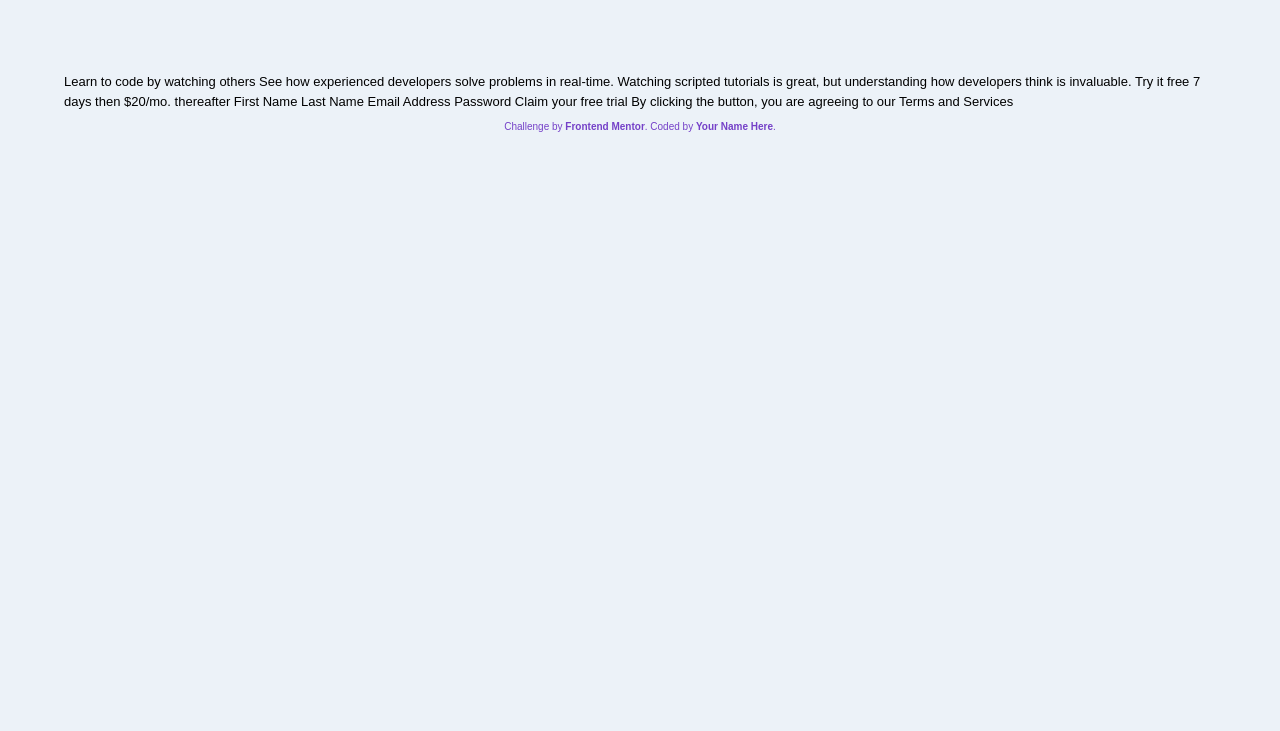
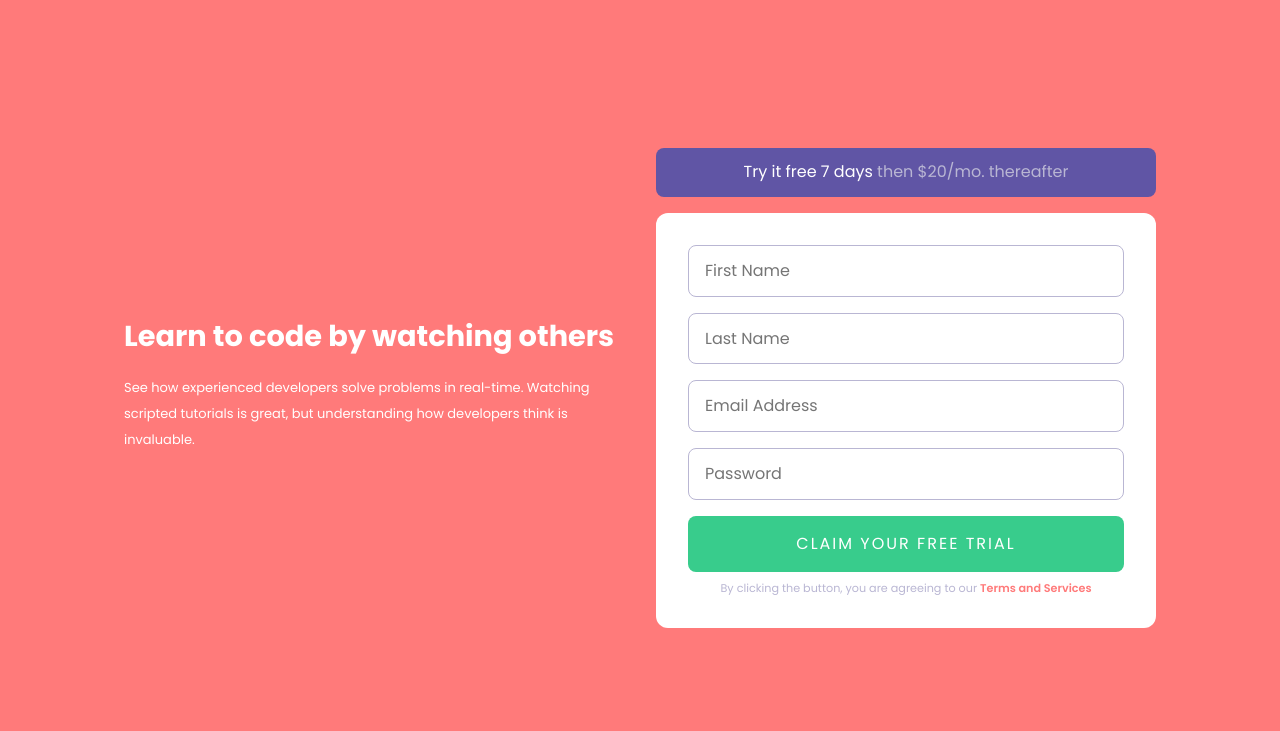
Before and after one commit to mbilal-x/frontendmentor__P7_intro-conponent-with-signup, a plain HTML site: page index.html in a window 1280 px wide. Drawn offline with Linux system fonts and the light colour scheme.

Commit message:
done coding
- css variables
- semantic html
- flexbox

```diff
--- a/index.html
+++ b/index.html
@@ -10,34 +10,38 @@
 
     <link rel="stylesheet" href="./styles.css">
 
-    <title>Frontend Mentor | Intro component with sign up form</title>
+    <title>mbilal-x | Intro component with sign up form</title>
 
 </head>
 
 <body>
 
-    Learn to code by watching others
+    <main class="panel">
+        <section class="intro-area">
+            <h1 class="primary-heading">Learn to code by watching others</h1>
+            <p class="text">See how experienced developers solve problems in real-time. Watching scripted tutorials is
+                great,
+                but understanding how developers think is invaluable.</p>
+        </section>
+        <section class="login-area">
+            <div class="btn btn--featured">Try it free 7 days <span>then $20/mo. thereafter</span></div>
+            <form action="" id="login-form">
+                <input class="form__input input-1" name="firstName" type="text" required placeholder="First Name">
+                <input class="form__input input-2" name="lastName" type="text" required placeholder="Last Name">
+                <input class="form__input input-3" name="userEmail" type="email" required placeholder="Email Address">
+                <input class="form__input input-4" name="userPassword" type="password" required placeholder="Password">
+                <button class="btn btn--submit ">Claim your free trial</button>
+                <p class="subtext">By clicking the button, you are agreeing to our <a href="#">Terms and Services</a></p>
+            </form>
+        </section>
+    </main>
 
-    See how experienced developers solve problems in real-time. Watching scripted tutorials is great,
-    but understanding how developers think is invaluable.
-
-    Try it free 7 days then $20/mo. thereafter
-
-    First Name
-    Last Name
-    Email Address
-    Password
-
-    Claim your free trial
-
-    By clicking the button, you are agreeing to our Terms and Services
-
-    <footer>
+    <!-- <footer>
         <p class="attribution">
             Challenge by <a href="https://www.frontendmentor.io?ref=challenge" target="_blank">Frontend Mentor</a>.
-            Coded by <a href="#">Your Name Here</a>.
+            Coded by <a href="#">Muhammad Bilal</a>.
         </p>
-    </footer>
+    </footer> -->
 </body>
 
 </html>
--- a/styles.css
+++ b/styles.css
@@ -79,120 +79,173 @@ select {
     scroll-behavior: auto !important;
   }
 }
+
 /* END OF RESET ----------------------------------------------------- */
 
 
 /* CUSTOM PROPERTIES ------------------------------------------------ */
 
-/* ### Primary
-- Red: hsl(0, 100%, 74%)
-- Green: hsl(154, 59%, 51%)
-
-### Accent
-- Blue: hsl(248, 32%, 49%)
-### Neutral
-- Dark Blue: hsl(249, 10%, 26%)
-- Grayish Blue: hsl(246, 25%, 77%) */
-
 :root {
-    --primary-moderate-violet: hsl(263, 55%, 52%);
-    --primary-very-dark-grayish-blue: hsl(217, 19%, 35%);
-    --primary-very-dark-blackish-blue: hsl(219, 29%, 14%);
-    --primary-white: hsl(0, 0%, 100%);
-    --neutral-gray: hsl(0, 0%, 81%);
-    --neutral-light-grayish-blue: hsl(210, 46%, 95%);
-
+  --primary-white: white;
+  --primary-dark-white: hsl(240, 14%, 90%);
+  --primary-red: hsl(0, 100%, 74%);
+  --primary-green: hsl(154, 59%, 51%);
+  --accent: hsl(248, 32%, 49%);
+  --neutral-dark-blue: hsl(249, 10%, 26%);
+  --neutral-grayish-Blue: hsl(246, 25%, 77%);
   --fw-light: 400;
   --fw-normal: 500;
   --fw-bold: 600;
   --fw-bolder: 700;
-
-    /*
-1. "Verified Graduate" has the same color
-as the person's name with 50% opacity
-2. Review paragraphs inside the quotations
-have the same color as well, but are at 70% opacity
-    */
-}
-
-h1 {
-    font-size: 0;
-    width: 1px;
-    height: 1px;
-    display: inline-block;
-    overflow: hidden;
-    position: absolute;
-    border: 0!important;
-    padding: 0!important;
-    margin: 0!important;
-    clip: rect(1px,1px,1px,1px);
-}
-
-body {
-    font-size: 0.8125rem;
-    padding: 4.5rem 1.5rem;
-    background-color: var(--neutral-light-grayish-blue);
-    font-family: 'Barlow Semi Condensed', sans-serif;
-    min-height: 100vh;
-}
-
-main {
-    display: grid;
-    gap: 1.465rem;
-}
-
-.card {
-    padding: 1.5rem 1.9rem;
-    border-radius: 0.5rem;
 }
 
 
-/* UTILITIES -------------------------------------------------------- */
-
-.card-1 {
-    background: var(--primary-moderate-violet) url(images/bg-pattern-quotation.svg) no-repeat right 11% top;
+body {
+  font-size: 1rem;
+  padding: 4.5rem 1.5rem;
+  background-color: var(--primary-red);
+  font-family: poppins, sans-serif;
+  min-height: 100vh;
+  display: flex;
+  justify-content: center;
 }
 
-.card-2 {
-    background-color: var(--primary-very-dark-grayish-blue);
+.panel {
+  display: flex;
+  flex-direction: column;
+  align-items: center;
+  max-width: 350px;
+  color: var(--primary-white);
+  text-align: center;
 }
 
-.card-3,
-.card-5 {
-    background-color: var(--primary-white);
+.intro-area {
+  margin: 1rem 0;
 }
 
-.card-4 {
-    background-color: var(--primary-very-dark-blackish-blue);
+.primary-heading {
+  font-size: 1.8rem;
+  font-weight: var(--fw-bolder);
 }
 
-.font-light {
+.text {
+  margin-top: 1rem;
+  margin-bottom: 2rem;
+  line-height: 2;
   color: var(--primary-white);
 }
 
-.font-dark {
-    color: var(--primary-very-dark-blackish-blue);
+.login-area {
+  margin: 1rem 0;
 }
 
-/* FOOTER ----------------------------------------------------------- */
-
-.attribution {
-    margin-top: 0.5rem;
-    font-size: 0.625rem;
-    text-align: center;
-    color: var(--primary-moderate-violet);
+.btn {
+  width: 100%;
+  border: 1px solid black;
+  border-radius: 0.5rem;
+  padding: 1rem 0;
 }
 
-.attribution a {
-    color: var(--primary-moderate-violet);
+#login-form {
+  width: 100%;
+  margin: 1.5rem 0;
+  padding: 1rem 1.2rem;
+  background-color: var(--primary-white);
+  border-radius: 12px;
+}
+
+.form__input {
+  width: 100%;
+  padding: 1rem 1rem;
+  border: 1px solid var(--neutral-grayish-Blue);
+  border-radius: 0.5rem;
+  margin: 0.5rem 0;
+
+}
+
+.subtext {
+  padding: 0 1rem;
+  margin-bottom: 0.5rem;
+  width: 100%;
+  font-size: 0.8rem;
+  color: var(--neutral-grayish-Blue);
+}
+
+.subtext a {
+  color: var(--primary-red);
   text-decoration: none;
   font-weight: var(--fw-bold);
 }
 
+.btn--featured {
+  padding: 1rem 4rem;
+  background-color: var(--accent);
+  border: none;
+}
+
+.btn--featured span {
+  color: var(--neutral-grayish-Blue);
+  font-weight: var(--fw-light);
+}
+
+.btn--submit {
+  border: none;
+  text-transform: uppercase;
+  color: var(--primary-white);
+  background-color: var(--primary-green);
+  letter-spacing: 0.2ch;
+  padding: 1rem 1rem;
+  margin: 0.5rem 0;
+}
+
 /* MEDIA QUERIES ---------------------------------------------------- */
 
-@media (min-width: 48em) {
+@media (min-width: 768px) {
   body {
     padding-inline: 4rem;
   }
+
+  .panel {
+    display: flex;
+    flex-direction: row;
+    align-items: center;
+    max-width: none;
   }
+
+  .intro-area {
+    text-align: left;
+    margin: 0 1rem;
+    max-width: 500px;
+  }
+
+  .text {
+    font-size: 0.8125rem;
+  }
+
+  .login-area {
+    margin: 0 1rem;
+    max-width: 500px;
+  }
+
+  #login-form{
+    margin-top: 1rem;
+    padding: 1.5rem 2rem;
+
+  }
+
+  .form__input {
+    width: 100%;
+    padding: 0.8rem 1rem;
+    margin: 0.5rem 0;
+
+  }
+
+  .subtext {
+    font-size: 0.7rem;
+  }
+
+  .btn--featured {
+    padding: 0.8rem 4rem;
+  }
+
+}
```
Lines whose indentation alone changed are shown as unchanged.
